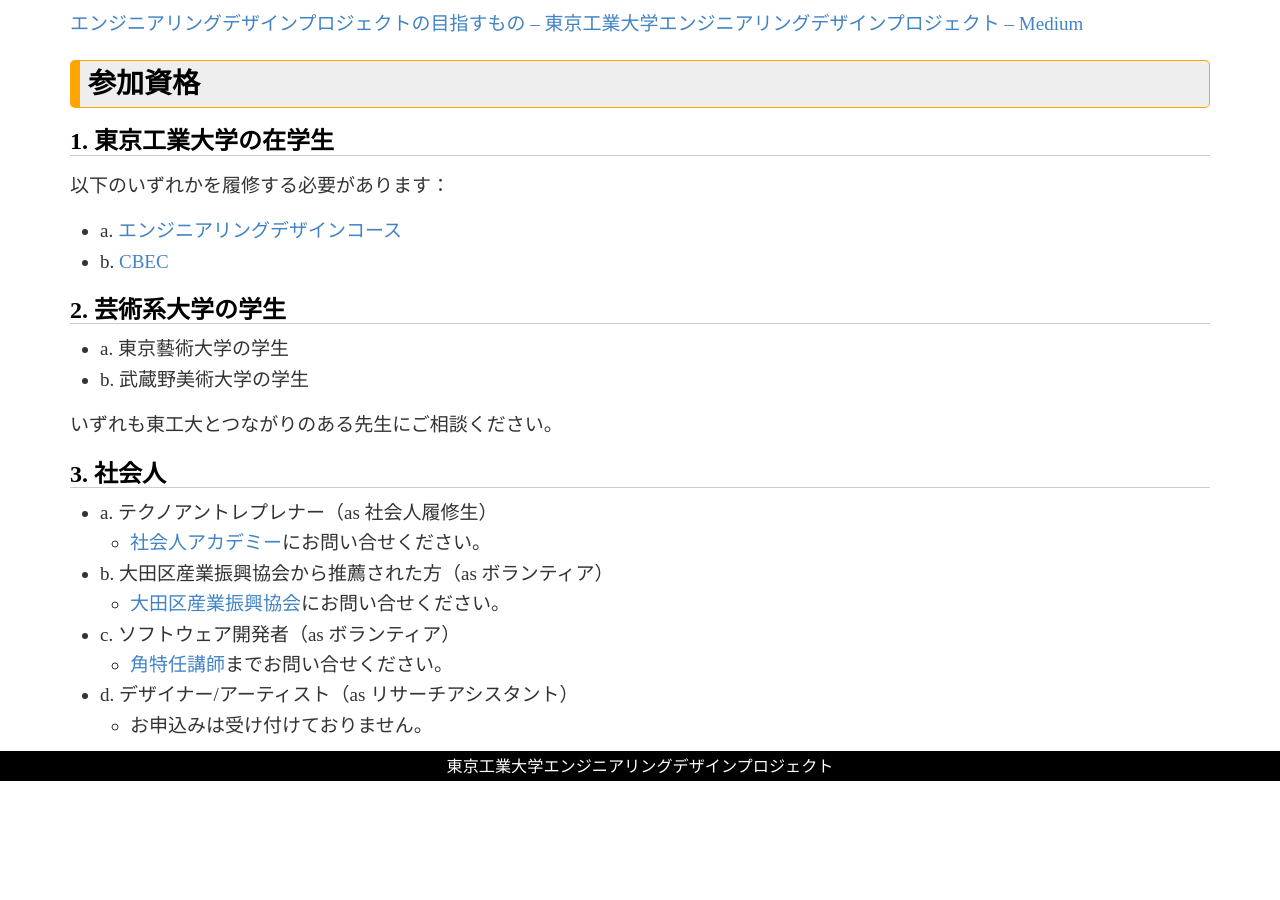
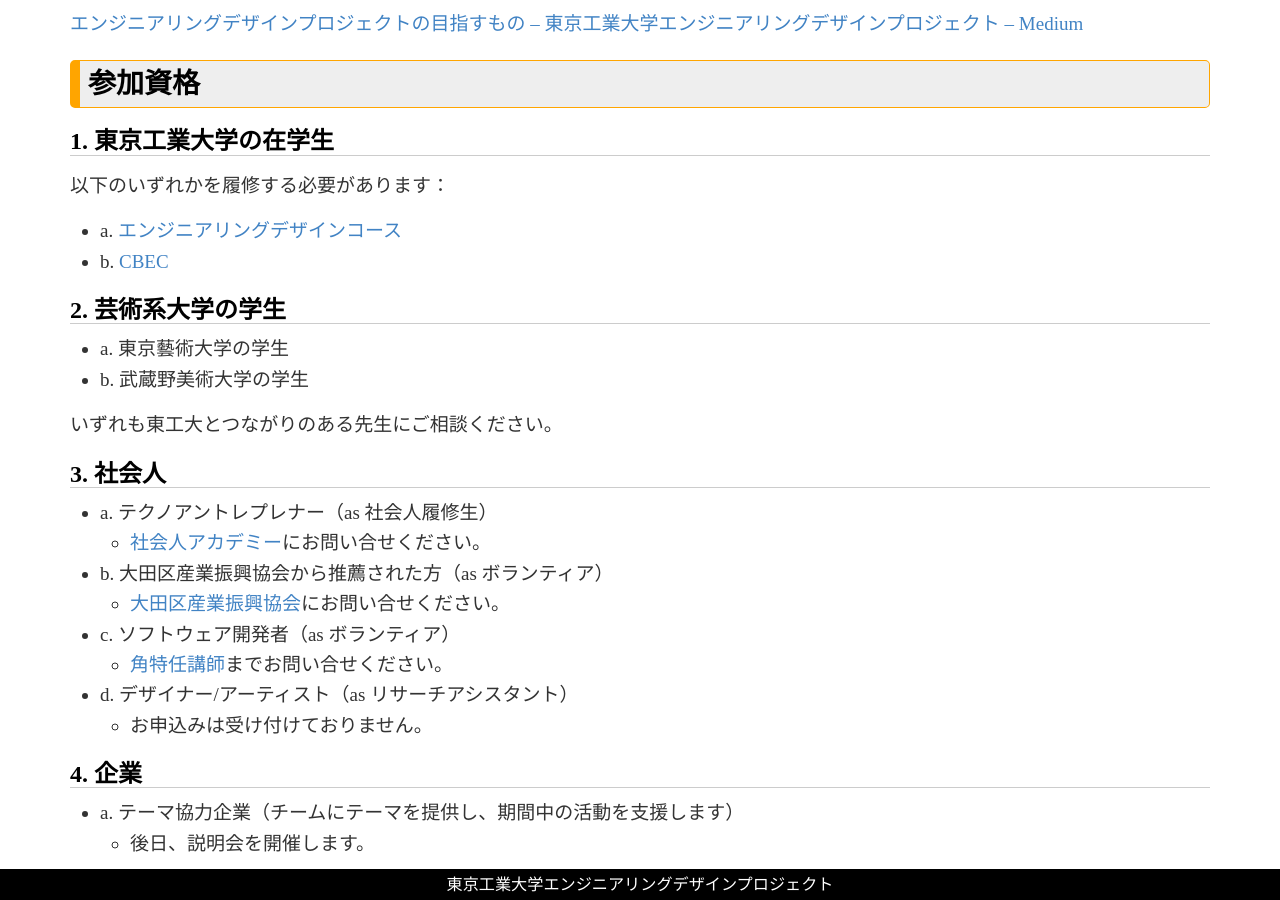
Before and after one commit to titech-edp/titech-edp.github.io, a Jekyll site: the page built from about/index.md, in a window 1280 px wide and 900 px high, scrolled down 601 px. Built offline with Jekyll 4.4.1, drawn with Linux system fonts in a browser that asks for light colours; nearby versions of some CDN libraries; library files that are not in the unit come from our copies; before the commit the page ends 1382 px from its top, so only the background shows below that.

Commit message:
Update about

```diff
--- a/about/index.md
+++ b/about/index.md
@@ -29,9 +29,17 @@
 
 - a. テクノアントレプレナー（as 社会人履修生）
   - [社会人アカデミー](http://www.academy.titech.ac.jp/)にお問い合せください。
+
 - b. 大田区産業振興協会から推薦された方（as ボランティア）
   - [大田区産業振興協会](http://www.pio-ota.jp/)にお問い合せください。
+
 - c. ソフトウェア開発者（as ボランティア）
   - [角特任講師](http://twitter.com/kdmsnr)までお問い合せください。
+
 - d. デザイナー/アーティスト（as リサーチアシスタント）
   - お申込みは受け付けておりません。
+
+## 4. 企業
+
+- a. テーマ協力企業（チームにテーマを提供し、期間中の活動を支援します）
+  - 後日、説明会を開催します。
```
